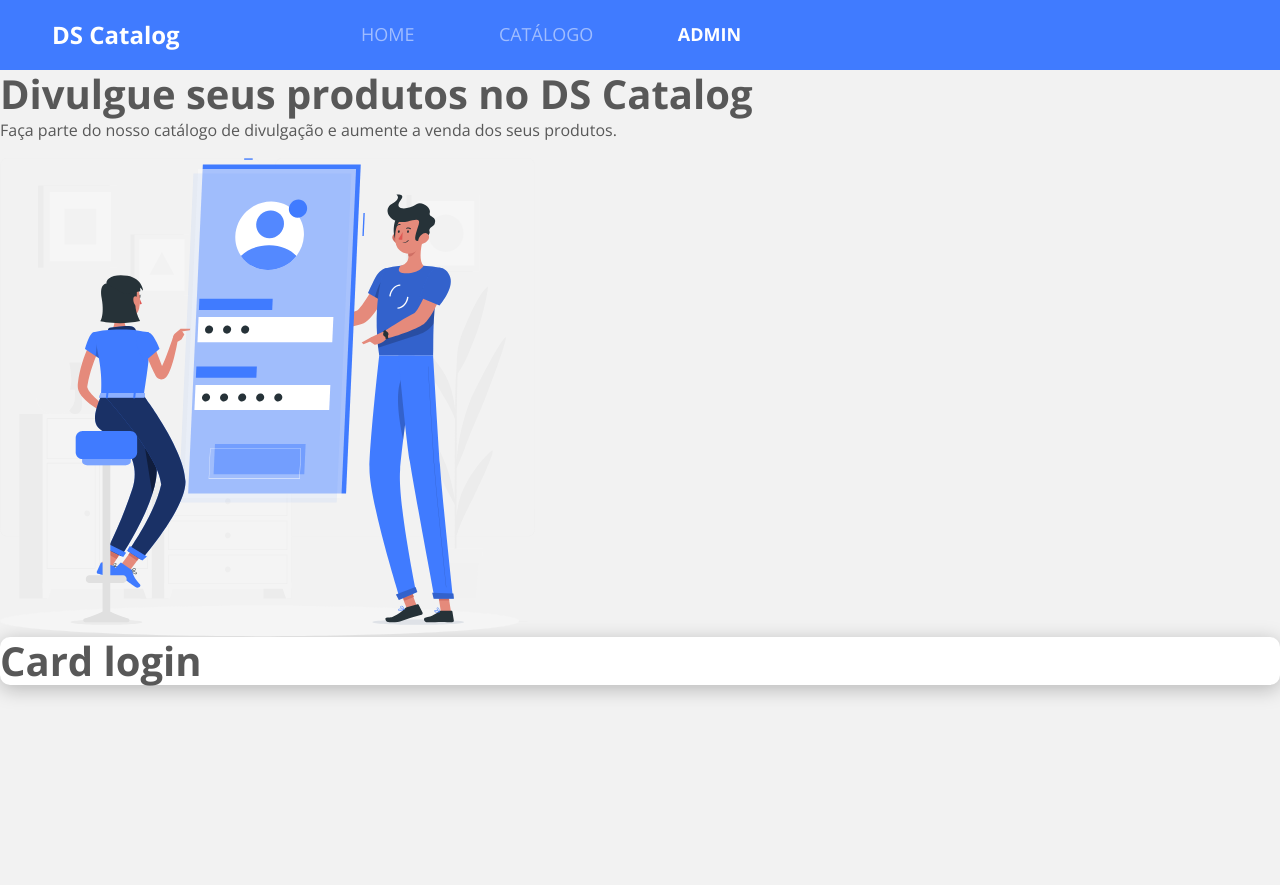
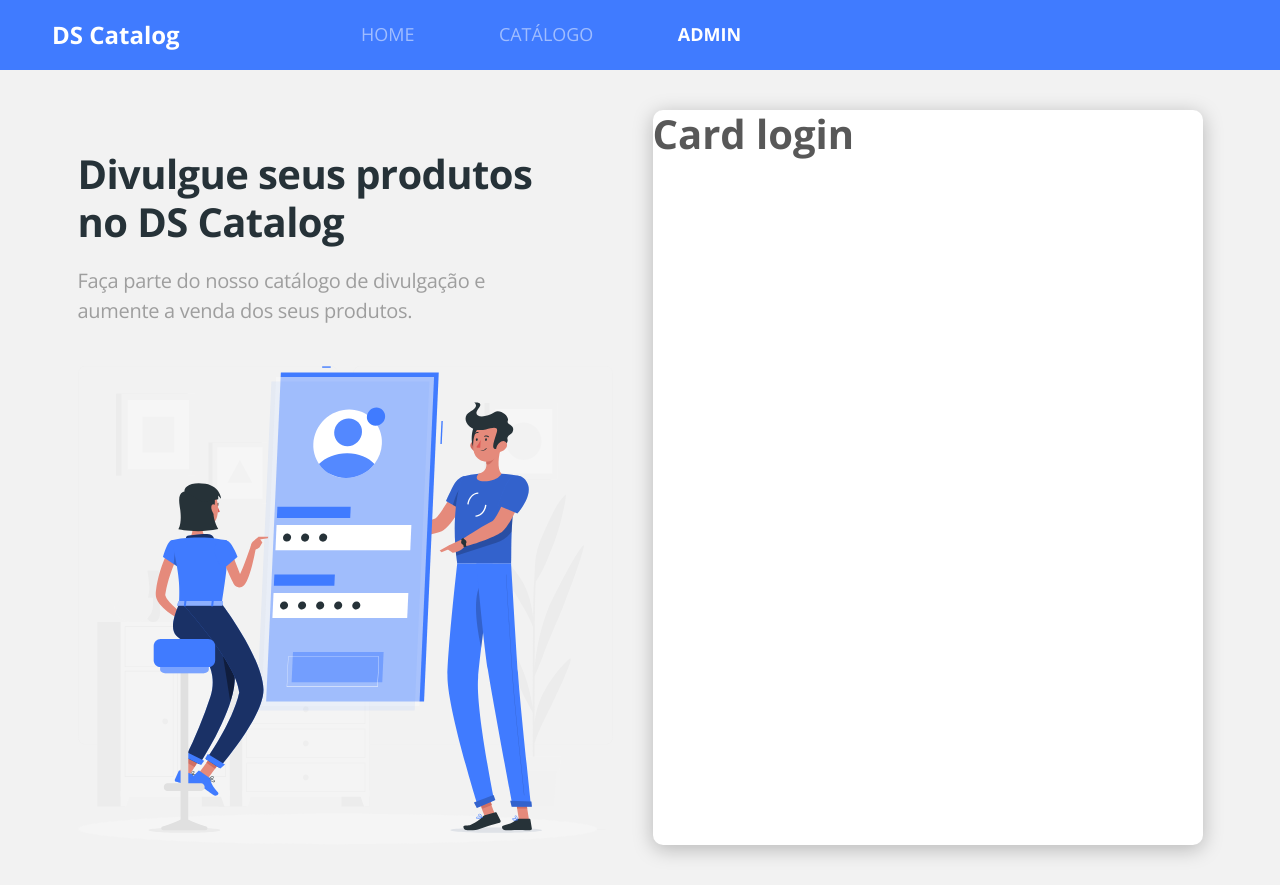
Before and after one commit to emelinepg/dscatalog, a React (Create React App) app in the folder frontend/: page /admin/auth/login in a window 1280 px wide. Before the commit the page ends 800 px from the top, so only its background shows below. Built offline with nearby package versions, Linux system fonts and the light colour scheme; no server answers.

Commit message:
Auth banner styling

```diff
--- a/frontend/src/pages/Admin/Auth/index.tsx
+++ b/frontend/src/pages/Admin/Auth/index.tsx
@@ -1,4 +1,4 @@
-//import '.styles.css'
+import './styles.css'
 import { ReactComponent as AuthImage } from 'assets/images/auth-image.svg';
 import { Route, Switch } from 'react-router-dom';
 
--- a/frontend/src/pages/Admin/Auth/styles.css
+++ b/frontend/src/pages/Admin/Auth/styles.css
@@ -1,11 +1,55 @@
 .auth-container {
+    display: flex;
+    justify-content: space-around;
+    background-color: #F2F2F2;
+    padding: 20px;
+}
+
+.auth-banner-container {
+    display: none;
+}
+
+.auth-form-container {
+    width: 100%;
+    max-width: 550px;
+}
+
+@media (min-width: 576px) {
 
 }
 
-.auth-banner-container {
+@media (min-width: 992px) {
 
 }
 
-.auth-card-container {
+@media (min-width: 1200px) {
+    .auth-container {
+        padding: 40px;
+    }
+    .auth-banner-container {
+        display: flex;
+        flex-direction: column;
+        width: 500px;
+        margin-top: 40px;
+    }
 
+    .auth-banner-container h1 {
+        font-size: 40px;
+        letter-spacing: -0.015em;
+        color: #263238;
+        margin-bottom: 20px;
+    }
+
+    .auth-banner-container p {
+        font-size: 20px;
+        font-weight: 400;
+        letter-spacing: -0.015em;
+        color: #9E9E9E;
+        margin-bottom: 40px;
+        width: 480px;
+    }
+
+    .image-banner-container svg {
+        width: 100%;
+    }
 }
```
